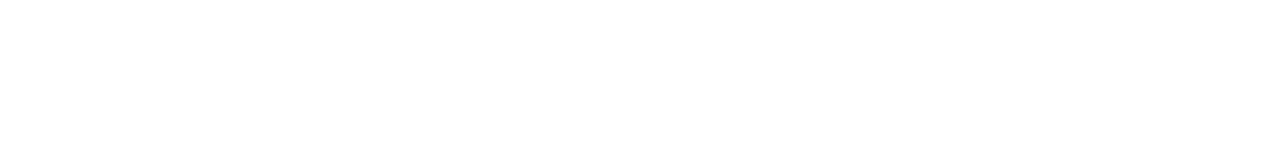
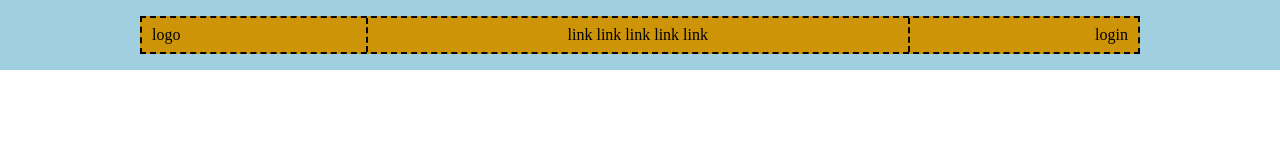
Before and after one commit to mihaipaulorban/htmlcss-struttura-discord, a plain HTML site: page index.html in a window 1280 px wide. Drawn offline with Linux system fonts and the light colour scheme.

Commit message:
feat: barra di navigazione

```diff
--- a/css/style.css
+++ b/css/style.css
@@ -9,3 +9,52 @@ RESET
     margin: 0;
     box-sizing: border-box;
   }
+
+
+/*
+*********
+DEBUG
+*********
+*/
+.debug header {
+    background-color: #a0d0e0;
+    height: 70px;
+    width: 100%;
+    justify-content: center;
+    align-items: center;
+
+}
+
+.debug .menu {
+    width: 1000px;
+    background-color: #ce9408;
+    border: 2px dashed black;
+    height: auto;
+
+
+}
+
+.debug .menu div:nth-child(2) {
+    border-right: dashed  black 2px;
+    border-left: dashed  black 2px;
+    padding: 8px 200px;
+}
+
+/*
+*********
+HEADER
+*********
+*/
+
+header {
+    display: flex;
+}
+
+.menu {
+    display: flex;
+    flex-direction: row;
+    justify-content: space-between;
+    align-items: center;
+    padding: 0 10px;
+
+}
--- a/index.html
+++ b/index.html
@@ -3,9 +3,27 @@
 <head>
     <meta charset="UTF-8">
     <meta name="viewport" content="width=device-width, initial-scale=1.0">
+
+        <!-- CSS -->
+        <link rel="stylesheet" href="css/style.css" />
+        <!-- /CSS -->
+
     <title>Struttura Discord</title>
 </head>
-<body>
+<body class="debug">
+    <header class="header">
+
+        <!-- barra di navigazione -->
+        <nav class="menu">
+            <div>logo</div>
+            <div>link link link link link</div>
+            <div>login</div>
+        </nav>
+        <!-- /barra di navigazione -->
+
+
+
+    </header>
 
 </body>
 </html>
```
